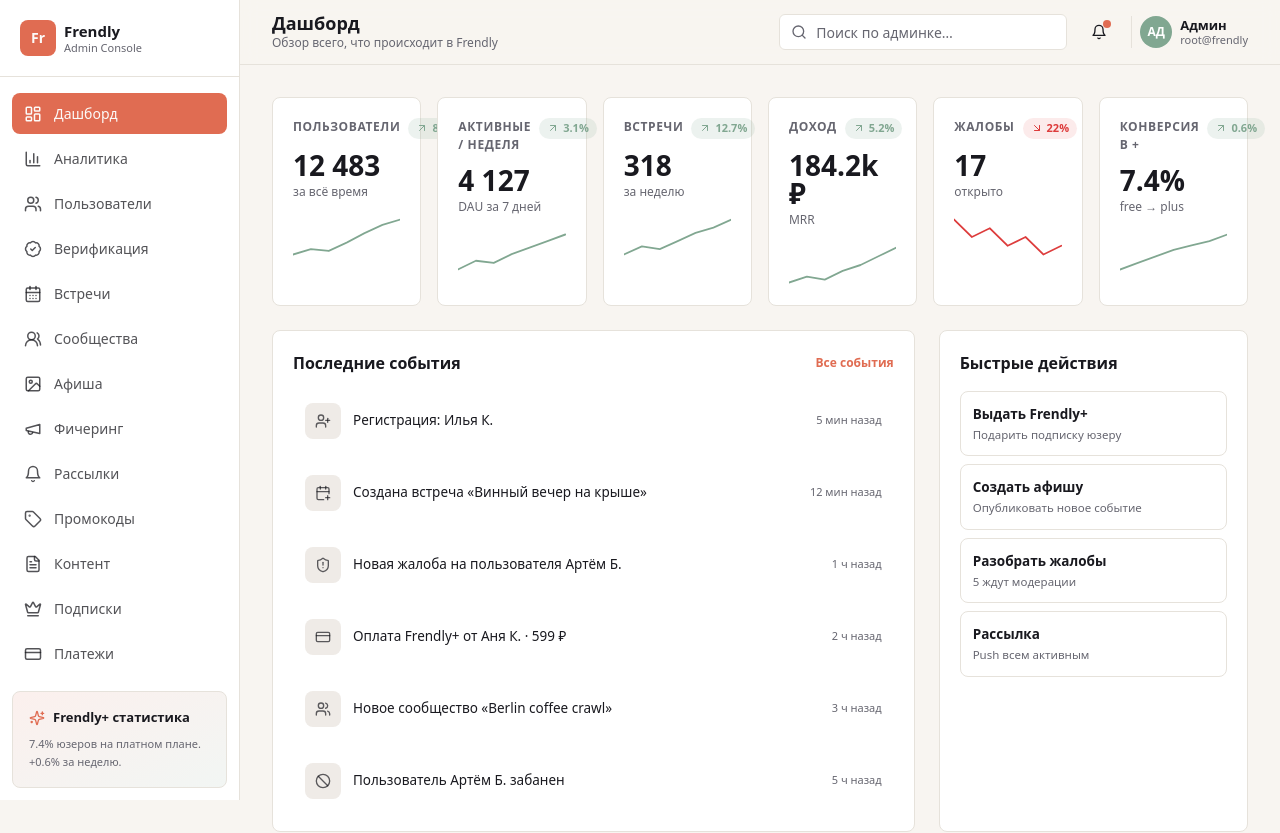
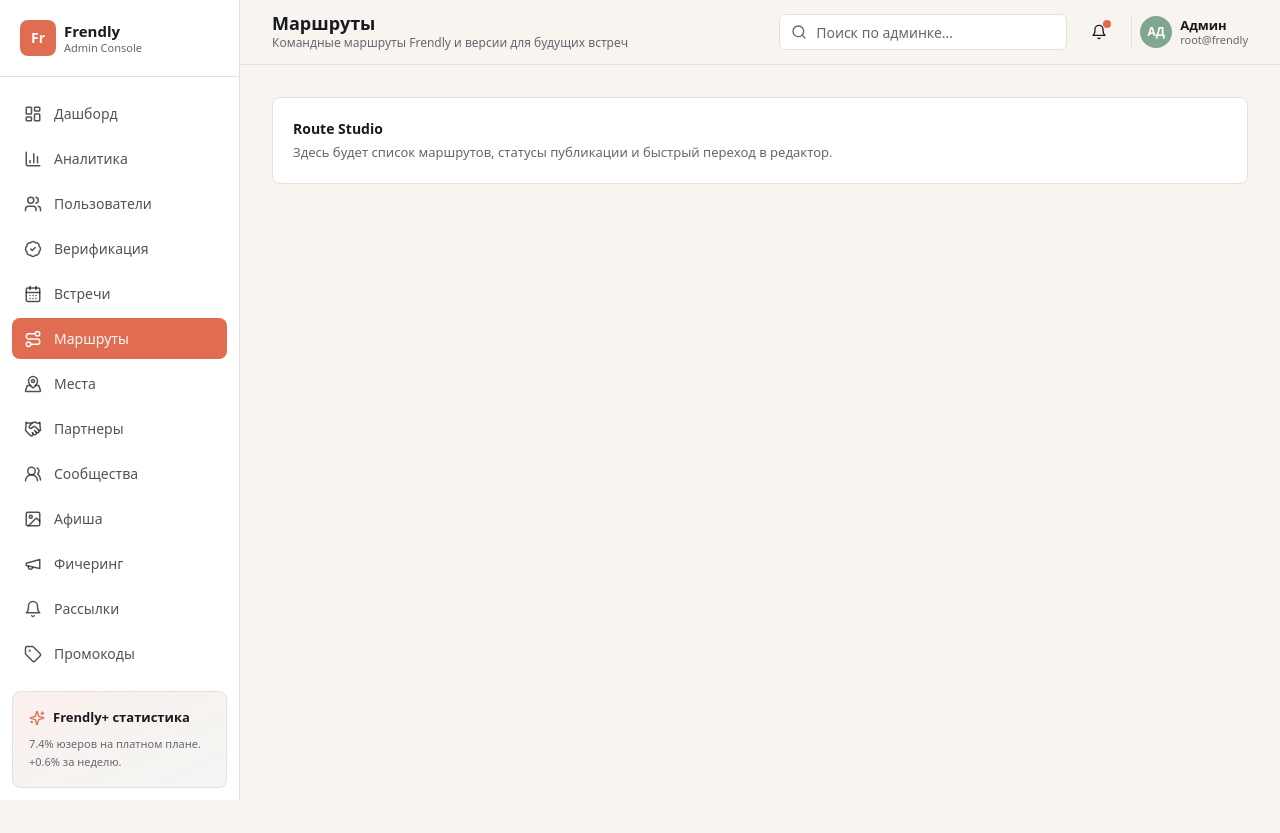
Before and after one commit to sarboys/Frendly-admin, a React (Vite) app: page /evening-routes in a window 1280 px wide. Before the commit this address led to /. Shown: the top 833 px of the page. After the commit the page ends 800 px from the top, so only its background shows below. Built offline with nearby package versions, Linux system fonts and the light colour scheme.

Commit message:
feat: добавить разделы маршрутов в админку

```diff
--- a/src/App.tsx
+++ b/src/App.tsx
@@ -10,10 +10,13 @@ import { AdminCommunityDetail } from "./admin/pages/CommunityDetail";
 import { AdminContent } from "./admin/pages/Content";
 import { AdminDashboard } from "./admin/pages/Dashboard";
 import { AdminFeatured } from "./admin/pages/Featured";
+import { AdminEveningRouteDetail } from "./admin/pages/EveningRouteDetail";
+import { AdminEveningRoutes } from "./admin/pages/EveningRoutes";
 import { AdminMeetupDetail } from "./admin/pages/MeetupDetail";
 import { AdminMeetups } from "./admin/pages/Meetups";
 import { AdminNotifications } from "./admin/pages/Notifications";
 import { AdminPayments } from "./admin/pages/Payments";
+import { AdminPartners } from "./admin/pages/Partners";
 import { AdminPosters } from "./admin/pages/Posters";
 import { AdminPromos } from "./admin/pages/Promos";
 import { AdminReportDetail } from "./admin/pages/ReportDetail";
@@ -23,9 +26,51 @@ import { AdminSubscriptionSettings } from "./admin/pages/SubscriptionSettings";
 import { AdminSubscriptions } from "./admin/pages/Subscriptions";
 import { AdminUserDetail } from "./admin/pages/UserDetail";
 import { AdminUsers } from "./admin/pages/Users";
+import { AdminVenues } from "./admin/pages/Venues";
 import { AdminVerification } from "./admin/pages/Verification";
+import { isAdminRouteEnabled, type AdminRouteId } from "./admin/portal";
 
 const queryClient = new QueryClient();
+
+const adminRoutes: Array<{
+  id: AdminRouteId;
+  path?: string;
+  index?: true;
+  element: JSX.Element;
+}> = [
+  { id: "dashboard", index: true, element: <AdminDashboard /> },
+  { id: "analytics", path: "analytics", element: <AdminAnalytics /> },
+  { id: "users", path: "users", element: <AdminUsers /> },
+  { id: "userDetail", path: "users/:id", element: <AdminUserDetail /> },
+  { id: "verification", path: "verification", element: <AdminVerification /> },
+  { id: "meetups", path: "meetups", element: <AdminMeetups /> },
+  { id: "meetupDetail", path: "meetups/:id", element: <AdminMeetupDetail /> },
+  { id: "eveningRoutes", path: "evening-routes", element: <AdminEveningRoutes /> },
+  {
+    id: "eveningRouteDetail",
+    path: "evening-routes/:templateId",
+    element: <AdminEveningRouteDetail />,
+  },
+  { id: "venues", path: "venues", element: <AdminVenues /> },
+  { id: "partners", path: "partners", element: <AdminPartners /> },
+  { id: "communities", path: "communities", element: <AdminCommunities /> },
+  { id: "communityDetail", path: "communities/:id", element: <AdminCommunityDetail /> },
+  { id: "posters", path: "posters", element: <AdminPosters /> },
+  { id: "featured", path: "featured", element: <AdminFeatured /> },
+  { id: "notifications", path: "notifications", element: <AdminNotifications /> },
+  { id: "promos", path: "promos", element: <AdminPromos /> },
+  { id: "content", path: "content", element: <AdminContent /> },
+  { id: "subscriptions", path: "subscriptions", element: <AdminSubscriptions /> },
+  {
+    id: "subscriptionSettings",
+    path: "subscriptions/settings",
+    element: <AdminSubscriptionSettings />,
+  },
+  { id: "payments", path: "payments", element: <AdminPayments /> },
+  { id: "reports", path: "reports", element: <AdminReports /> },
+  { id: "reportDetail", path: "reports/:id", element: <AdminReportDetail /> },
+  { id: "settings", path: "settings", element: <AdminSettings /> },
+];
 
 const App = () => (
   <QueryClientProvider client={queryClient}>
@@ -35,26 +80,13 @@ const App = () => (
       <BrowserRouter>
         <Routes>
           <Route path="/" element={<AdminLayout />}>
-            <Route index element={<AdminDashboard />} />
-            <Route path="analytics" element={<AdminAnalytics />} />
-            <Route path="users" element={<AdminUsers />} />
-            <Route path="users/:id" element={<AdminUserDetail />} />
-            <Route path="verification" element={<AdminVerification />} />
-            <Route path="meetups" element={<AdminMeetups />} />
-            <Route path="meetups/:id" element={<AdminMeetupDetail />} />
-            <Route path="communities" element={<AdminCommunities />} />
-            <Route path="communities/:id" element={<AdminCommunityDetail />} />
-            <Route path="posters" element={<AdminPosters />} />
-            <Route path="featured" element={<AdminFeatured />} />
-            <Route path="notifications" element={<AdminNotifications />} />
-            <Route path="promos" element={<AdminPromos />} />
-            <Route path="content" element={<AdminContent />} />
-            <Route path="subscriptions" element={<AdminSubscriptions />} />
-            <Route path="subscriptions/settings" element={<AdminSubscriptionSettings />} />
-            <Route path="payments" element={<AdminPayments />} />
-            <Route path="reports" element={<AdminReports />} />
-            <Route path="reports/:id" element={<AdminReportDetail />} />
-            <Route path="settings" element={<AdminSettings />} />
+            {adminRoutes.filter((route) => isAdminRouteEnabled(route.id)).map((route) =>
+              route.index ? (
+                <Route key={route.id} index element={route.element} />
+              ) : (
+                <Route key={route.id} path={route.path} element={route.element} />
+              ),
+            )}
           </Route>
           <Route path="*" element={<Navigate to="/" replace />} />
         </Routes>
--- a/src/admin/components/Sidebar.tsx
+++ b/src/admin/components/Sidebar.tsx
@@ -16,28 +16,44 @@ import {
   Tag,
   FileText,
   Megaphone,
+  Handshake,
+  MapPinned,
+  Route as RouteIcon,
 } from "lucide-react";
 import { cn } from "@/lib/utils";
+import { getPortalChrome, isAdminRouteEnabled, type AdminRouteId } from "../portal";
 
-const items = [
-  { to: "/", label: "Дашборд", icon: LayoutDashboard, end: true },
-  { to: "/analytics", label: "Аналитика", icon: BarChart3 },
-  { to: "/users", label: "Пользователи", icon: Users },
-  { to: "/verification", label: "Верификация", icon: BadgeCheck },
-  { to: "/meetups", label: "Встречи", icon: CalendarDays },
-  { to: "/communities", label: "Сообщества", icon: UsersRound },
-  { to: "/posters", label: "Афиша", icon: ImageIcon },
-  { to: "/featured", label: "Фичеринг", icon: Megaphone },
-  { to: "/notifications", label: "Рассылки", icon: Bell },
-  { to: "/promos", label: "Промокоды", icon: Tag },
-  { to: "/content", label: "Контент", icon: FileText },
-  { to: "/subscriptions", label: "Подписки", icon: Crown },
-  { to: "/payments", label: "Платежи", icon: CreditCard },
-  { to: "/reports", label: "Жалобы", icon: ShieldAlert },
-  { to: "/settings", label: "Настройки", icon: Settings },
+const items: Array<{
+  id: AdminRouteId;
+  to: string;
+  label: string;
+  icon: typeof LayoutDashboard;
+  end?: boolean;
+}> = [
+  { id: "dashboard", to: "/", label: "Дашборд", icon: LayoutDashboard, end: true },
+  { id: "analytics", to: "/analytics", label: "Аналитика", icon: BarChart3 },
+  { id: "users", to: "/users", label: "Пользователи", icon: Users },
+  { id: "verification", to: "/verification", label: "Верификация", icon: BadgeCheck },
+  { id: "meetups", to: "/meetups", label: "Встречи", icon: CalendarDays },
+  { id: "eveningRoutes", to: "/evening-routes", label: "Маршруты", icon: RouteIcon },
+  { id: "venues", to: "/venues", label: "Места", icon: MapPinned },
+  { id: "partners", to: "/partners", label: "Партнеры", icon: Handshake },
+  { id: "communities", to: "/communities", label: "Сообщества", icon: UsersRound },
+  { id: "posters", to: "/posters", label: "Афиша", icon: ImageIcon },
+  { id: "featured", to: "/featured", label: "Фичеринг", icon: Megaphone },
+  { id: "notifications", to: "/notifications", label: "Рассылки", icon: Bell },
+  { id: "promos", to: "/promos", label: "Промокоды", icon: Tag },
+  { id: "content", to: "/content", label: "Контент", icon: FileText },
+  { id: "subscriptions", to: "/subscriptions", label: "Подписки", icon: Crown },
+  { id: "payments", to: "/payments", label: "Платежи", icon: CreditCard },
+  { id: "reports", to: "/reports", label: "Жалобы", icon: ShieldAlert },
+  { id: "settings", to: "/settings", label: "Настройки", icon: Settings },
 ];
 
 export const AdminSidebar = () => {
+  const chrome = getPortalChrome();
+  const visibleItems = items.filter((item) => isAdminRouteEnabled(item.id));
+
   return (
     <aside className="hidden lg:flex w-60 shrink-0 flex-col border-r border-border bg-card sticky top-0 h-screen">
       <div className="px-5 py-5 flex items-center gap-2 border-b border-border">
@@ -46,12 +62,12 @@ export const AdminSidebar = () => {
         </span>
         <div className="leading-tight">
           <p className="font-display font-semibold text-[15px]">Frendly</p>
-          <p className="text-[11px] text-muted-foreground">Admin Console</p>
+          <p className="text-[11px] text-muted-foreground">{chrome.subtitle}</p>
         </div>
       </div>
 
       <nav className="flex-1 px-3 py-4 space-y-1 overflow-y-auto">
-        {items.map((item) => {
+        {visibleItems.map((item) => {
           const Icon = item.icon;
           return (
             <NavLink
@@ -77,10 +93,10 @@ export const AdminSidebar = () => {
       <div className="m-3 p-4 rounded-lg bg-gradient-to-br from-primary/10 to-secondary/10 border border-border">
         <div className="flex items-center gap-2 mb-2">
           <Sparkles className="w-4 h-4 text-primary" />
-          <p className="text-[13px] font-semibold">Frendly+ статистика</p>
+          <p className="text-[13px] font-semibold">{chrome.footerTitle}</p>
         </div>
         <p className="text-[11px] text-muted-foreground leading-relaxed">
-          7.4% юзеров на платном плане. +0.6% за неделю.
+          {chrome.footerText}
         </p>
       </div>
     </aside>
--- /dev/null
+++ b/src/admin/pages/EveningRouteDetail.tsx
@@ -0,0 +1,23 @@
+import { useParams } from "react-router-dom";
+import { AdminTopbar } from "../components/Topbar";
+
+export const AdminEveningRouteDetail = () => {
+  const { templateId } = useParams();
+
+  return (
+    <>
+      <AdminTopbar
+        title="Редактор маршрута"
+        subtitle={templateId ? `Шаблон ${templateId}` : "Новый шаблон маршрута"}
+      />
+      <div className="p-5 lg:p-8">
+        <div className="rounded-lg border border-border bg-card p-5">
+          <p className="text-[14px] font-semibold">Черновик маршрута</p>
+          <p className="mt-1 text-[13px] text-muted-foreground">
+            Редактор версии появится здесь. Сохранение будет создавать новую версию.
+          </p>
+        </div>
+      </div>
+    </>
+  );
+};
--- /dev/null
+++ b/src/admin/pages/EveningRoutes.tsx
@@ -0,0 +1,20 @@
+import { AdminTopbar } from "../components/Topbar";
+
+export const AdminEveningRoutes = () => {
+  return (
+    <>
+      <AdminTopbar
+        title="Маршруты"
+        subtitle="Командные маршруты Frendly и версии для будущих встреч"
+      />
+      <div className="p-5 lg:p-8">
+        <div className="rounded-lg border border-border bg-card p-5">
+          <p className="text-[14px] font-semibold">Route Studio</p>
+          <p className="mt-1 text-[13px] text-muted-foreground">
+            Здесь будет список маршрутов, статусы публикации и быстрый переход в редактор.
+          </p>
+        </div>
+      </div>
+    </>
+  );
+};
--- /dev/null
+++ b/src/admin/pages/Partners.tsx
@@ -0,0 +1,20 @@
+import { AdminTopbar } from "../components/Topbar";
+
+export const AdminPartners = () => {
+  return (
+    <>
+      <AdminTopbar
+        title="Партнеры"
+        subtitle="Партнеры, площадки и офферы для маршрутов"
+      />
+      <div className="p-5 lg:p-8">
+        <div className="rounded-lg border border-border bg-card p-5">
+          <p className="text-[14px] font-semibold">Каталог партнеров</p>
+          <p className="mt-1 text-[13px] text-muted-foreground">
+            Здесь будет список партнеров и форма создания офферов.
+          </p>
+        </div>
+      </div>
+    </>
+  );
+};
--- /dev/null
+++ b/src/admin/pages/Venues.tsx
@@ -0,0 +1,20 @@
+import { AdminTopbar } from "../components/Topbar";
+
+export const AdminVenues = () => {
+  return (
+    <>
+      <AdminTopbar
+        title="Места"
+        subtitle="Проверенные площадки для командных маршрутов"
+      />
+      <div className="p-5 lg:p-8">
+        <div className="rounded-lg border border-border bg-card p-5">
+          <p className="text-[14px] font-semibold">Каталог мест</p>
+          <p className="mt-1 text-[13px] text-muted-foreground">
+            Здесь будет список площадок, статусы модерации и форма создания.
+          </p>
+        </div>
+      </div>
+    </>
+  );
+};
--- /dev/null
+++ b/src/admin/portal.ts
@@ -0,0 +1,114 @@
+export type AdminPortal = "internal" | "partner";
+
+export type AdminRouteId =
+  | "dashboard"
+  | "analytics"
+  | "users"
+  | "userDetail"
+  | "verification"
+  | "meetups"
+  | "meetupDetail"
+  | "eveningRoutes"
+  | "eveningRouteDetail"
+  | "venues"
+  | "partners"
+  | "communities"
+  | "communityDetail"
+  | "posters"
+  | "featured"
+  | "notifications"
+  | "promos"
+  | "content"
+  | "subscriptions"
+  | "subscriptionSettings"
+  | "payments"
+  | "reports"
+  | "reportDetail"
+  | "settings";
+
+export type PortalChrome = {
+  subtitle: string;
+  footerTitle: string;
+  footerText: string;
+};
+
+const internalRouteIds: AdminRouteId[] = [
+  "dashboard",
+  "analytics",
+  "users",
+  "userDetail",
+  "verification",
+  "meetups",
+  "meetupDetail",
+  "eveningRoutes",
+  "eveningRouteDetail",
+  "venues",
+  "partners",
+  "communities",
+  "communityDetail",
+  "posters",
+  "featured",
+  "notifications",
+  "promos",
+  "content",
+  "subscriptions",
+  "subscriptionSettings",
+  "payments",
+  "reports",
+  "reportDetail",
+  "settings",
+];
+
+const partnerRouteIds: AdminRouteId[] = [
+  "dashboard",
+  "analytics",
+  "meetups",
+  "meetupDetail",
+  "communities",
+  "communityDetail",
+  "posters",
+  "featured",
+];
+
+const portalRouteIds: Record<AdminPortal, AdminRouteId[]> = {
+  internal: internalRouteIds,
+  partner: partnerRouteIds,
+};
+
+const portalChrome: Record<AdminPortal, PortalChrome> = {
+  internal: {
+    subtitle: "Admin Console",
+    footerTitle: "Frendly+ статистика",
+    footerText: "7.4% юзеров на платном плане. +0.6% за неделю.",
+  },
+  partner: {
+    subtitle: "Partner Console",
+    footerTitle: "Партнерская сводка",
+    footerText: "Встречи, афиша и фичеринг без внутренних модераторских разделов.",
+  },
+};
+
+export function resolveAdminPortal(
+  envPortal = import.meta.env.VITE_ADMIN_PORTAL,
+  hostname = window.location.hostname,
+): AdminPortal {
+  if (envPortal === "partner" || hostname === "partner.frendly.tech") {
+    return "partner";
+  }
+
+  return "internal";
+}
+
+export const adminPortal = resolveAdminPortal();
+
+export function getEnabledAdminRouteIds(portal: AdminPortal = adminPortal) {
+  return portalRouteIds[portal];
+}
+
+export function isAdminRouteEnabled(routeId: AdminRouteId, portal: AdminPortal = adminPortal) {
+  return portalRouteIds[portal].includes(routeId);
+}
+
+export function getPortalChrome(portal: AdminPortal = adminPortal) {
+  return portalChrome[portal];
+}
```
